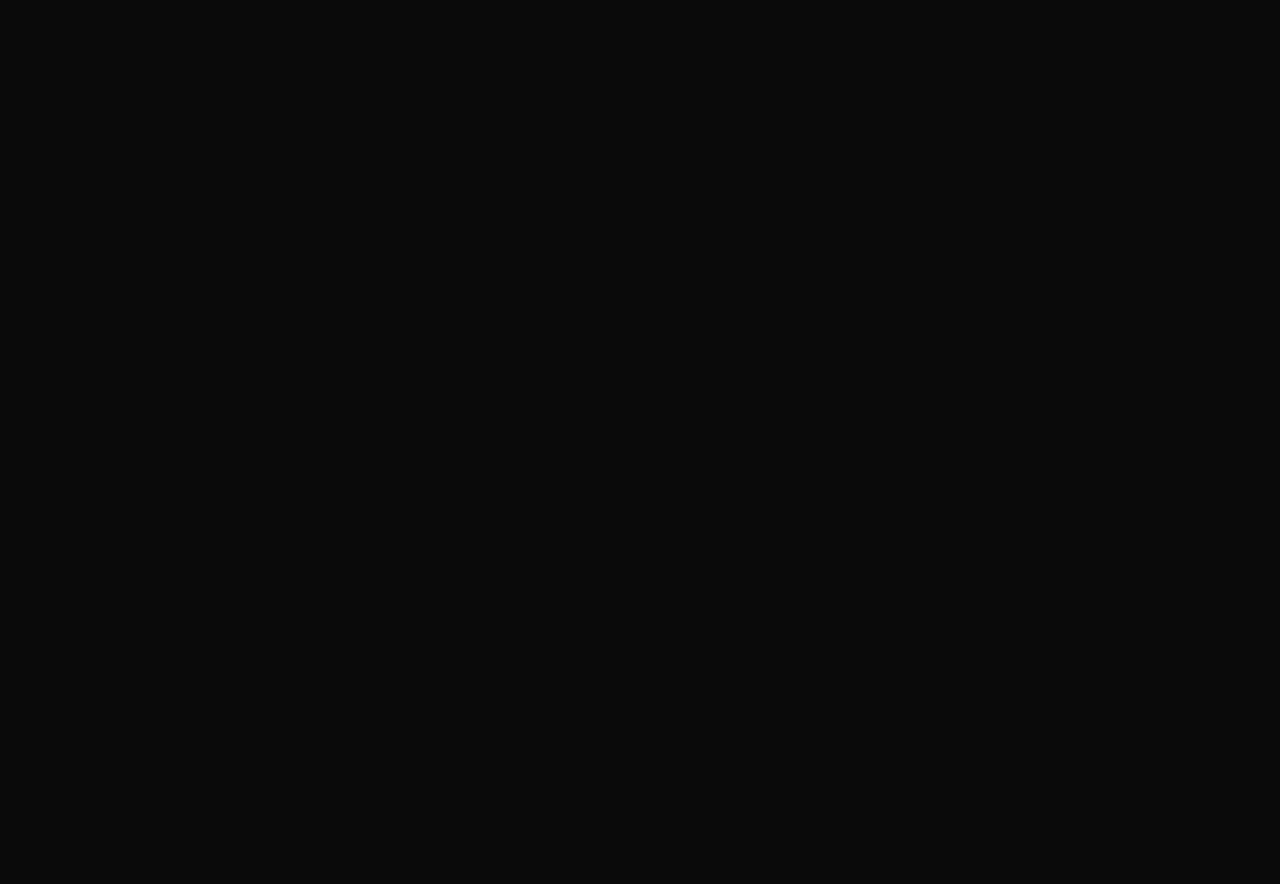
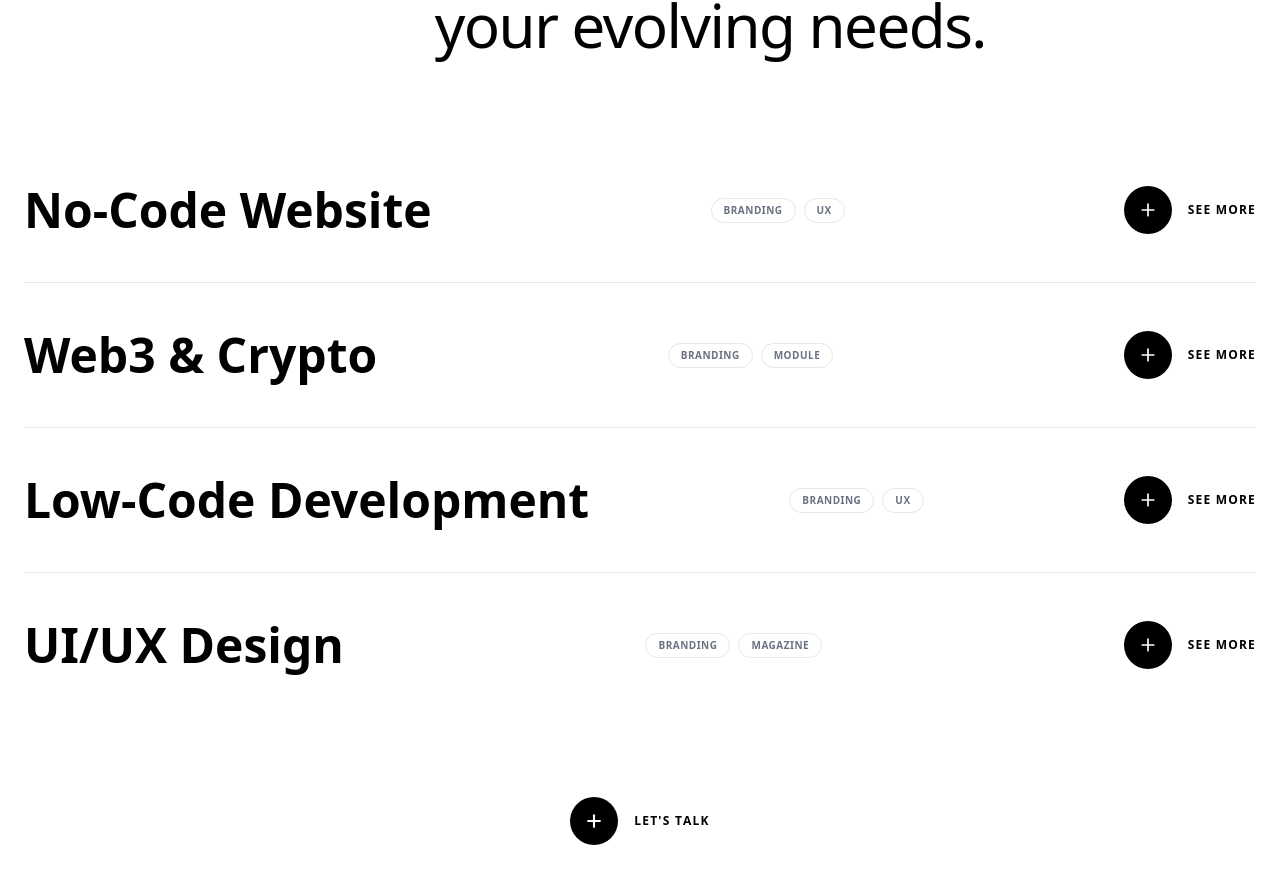
Before and after one commit to nasim-ferdous/sm-task, a Next.js app: page / in a window 1280 px wide. Shown: the part 4779-5663 px from the top of the page. Before the commit the page ends 4387 px from the top, so only its background shows below. Built offline with nearby package versions, Linux system fonts and the light colour scheme.

Commit message:
added expertise section

```diff
--- a/src/app/page.tsx
+++ b/src/app/page.tsx
@@ -1,4 +1,5 @@
 import About from "@/components/About";
+import Expertise from "@/components/Expertise";
 import Hero from "@/components/Hero";
 import Portfolio from "@/components/Portfolio";
 import Services from "@/components/Services";
@@ -9,6 +10,7 @@ export default function Home() {
       <Hero></Hero>
       <About></About>
       <Portfolio></Portfolio>
+      <Expertise></Expertise>
     </div>
   );
 }
--- /dev/null
+++ b/src/components/Expertise.tsx
@@ -0,0 +1,195 @@
+"use client";
+import { motion, AnimatePresence } from "framer-motion";
+import { Plus, Minus } from "lucide-react";
+import React, { useState } from "react";
+
+const expertiseItems = [
+  {
+    id: "no-code",
+    title: "No-Code Website",
+    tags: ["BRANDING", "UX"],
+    desc: "From brand strategy to immersive digital experiences, we offer end-to-end creative solutions tailored to modern web construction.",
+    img: "https://images.unsplash.com/photo-1581291518857-4e27b48ff24e?q=80&w=600&auto=format&fit=crop",
+  },
+  {
+    id: "web3",
+    title: "Web3 & Crypto",
+    tags: ["BRANDING", "MODULE", "PRODUCT", "UX", "WEBSITE"],
+    desc: "From brand strategy to immersive digital experiences, we offer end-to-end creative solutions for decentralized finance and blockchain applications.",
+    img: "https://plus.unsplash.com/premium_photo-1671739624001-151d5926b484?q=80&w=1032&auto=format&fit=crop&ixlib=rb-4.1.0&ixid=M3wxMjA3fDB8MHxwaG90by1wYWdlfHx8fGVufDB8fHx8fA%3D%3D",
+  },
+  {
+    id: "low-code",
+    title: "Low-Code Development",
+    tags: ["BRANDING", "UX"],
+    desc: "We leverage modern low-code platforms to accelerate development timelines while maintaining design integrity and functional complexity.",
+    img: "https://images.unsplash.com/photo-1517694712202-14dd9538aa97?q=80&w=600&auto=format&fit=crop",
+  },
+  {
+    id: "uiux",
+    title: "UI/UX Design",
+    tags: ["BRANDING", "MAGAZINE", "PRODUCT", "UX", "WEBSITE"],
+    desc: "Our user-centric design approach focuses on creating intuitive, engaging, and accessible interfaces that convert users into loyal customers.",
+    img: "https://images.unsplash.com/photo-1587440871875-191322ee64b0?q=80&w=600&auto=format&fit=crop",
+  },
+];
+
+export default function Expertise() {
+  const [expandedId, setExpandedId] = useState<string | null>(null);
+
+  const toggleAccordion = (id: string) => {
+    setExpandedId((prev) => (prev === id ? null : id));
+  };
+
+  // Staggered Text Logic for "LET'S TALK" (Same as MORE WORKS)
+  const buttonText = "LET'S TALK";
+  const letterVariants = {
+    initial: { opacity: 1, y: 0 },
+    hover: (i: number) => ({
+      opacity: [0, 1],
+      y: [10, 0],
+      transition: { delay: i * 0.04, duration: 0.3, ease: "easeOut" },
+    }),
+  };
+
+  return (
+    <section className="py-24 bg-white text-black w-full border-t border-gray-200">
+      <div className="max-w-[1400px] mx-auto px-6">
+        {/* Top Header Label from image_8.png */}
+        <div className="mb-12">
+          <span className="text-[10px] uppercase tracking-[0.3em] font-bold text-gray-500">
+            OUR EXPERTISE
+          </span>
+          <div className="h-[1px] w-full bg-gray-200 mt-4" />
+        </div>
+
+        <div className="flex flex-col md:flex-row justify-end mb-20">
+          <div className="md:w-2/3">
+            <h2 className="text-4xl md:text-6xl font-medium leading-[1.1] tracking-tight">
+              Here to help with everything from small updates to full-scale
+              redesigns, tailored to your evolving needs.
+            </h2>
+          </div>
+        </div>
+
+        <div className="space-y-0 mt-16">
+          {expertiseItems.map((item) => {
+            const isExpanded = expandedId === item.id;
+
+            return (
+              <div
+                key={item.id}
+                className="border-t border-gray-200 first:border-t-0"
+              >
+                {/* Accordion Header (Always visible) */}
+                <div
+                  className="py-12 flex flex-wrap items-center justify-between cursor-pointer gap-y-4"
+                  onClick={() => toggleAccordion(item.id)}
+                >
+                  <h3 className="text-4xl md:text-5xl font-bold text-black group hover:text-gray-600 transition-colors">
+                    {item.title}
+                  </h3>
+
+                  {/* Collapsed Tags (only visible when collapsed) */}
+                  <div
+                    className={`flex flex-wrap gap-2 transition-opacity duration-300 ${isExpanded ? "opacity-0 h-0 w-0" : "opacity-100"}`}
+                  >
+                    {item.tags.slice(0, 2).map((tag) => (
+                      <span
+                        key={tag}
+                        className="text-[10px] font-bold tracking-wider border border-gray-200 px-3 py-1 rounded-full text-gray-500 uppercase"
+                      >
+                        {tag}
+                      </span>
+                    ))}
+                  </div>
+
+                  {/* Icon Circle Box */}
+                  <div className="flex items-center gap-4">
+                    <div className="w-12 h-12 rounded-full bg-black text-white flex items-center justify-center transition-transform duration-300 group-hover:scale-110">
+                      {isExpanded ? <Minus size={20} /> : <Plus size={20} />}
+                    </div>
+                    <span className="text-xs uppercase font-semibold tracking-widest text-black">
+                      SEE MORE
+                    </span>
+                  </div>
+                </div>
+
+                <AnimatePresence>
+                  {isExpanded && (
+                    <motion.div
+                      initial={{ height: 0, opacity: 0 }}
+                      animate={{ height: "auto", opacity: 1 }}
+                      exit={{ height: 0, opacity: 0 }}
+                      transition={{ duration: 0.5, ease: [0.33, 1, 0.68, 1] }}
+                      className="overflow-hidden pb-12"
+                    >
+                      <div className="grid grid-cols-1 md:grid-cols-12 gap-12 pt-8">
+                        {/* Tags and Description */}
+                        <div className="md:col-span-6 space-y-6">
+                          <div className="flex flex-wrap gap-2">
+                            {item.tags.map((tag) => (
+                              <span
+                                key={tag}
+                                className="text-[10px] font-bold tracking-wider border border-gray-200 px-3 py-1 rounded-full text-gray-500 uppercase"
+                              >
+                                {tag}
+                              </span>
+                            ))}
+                          </div>
+                          <p className="text-lg text-gray-600 leading-relaxed max-w-xl">
+                            {item.desc}
+                          </p>
+                        </div>
+
+                        <div className="md:col-span-6 flex md:justify-end">
+                          <motion.div
+                            initial={{ opacity: 0, y: 20 }}
+                            animate={{ opacity: 1, y: 0 }}
+                            transition={{ delay: 0.2 }}
+                            className="w-full max-w-sm overflow-hidden rounded-3xl aspect-[1.2/1] bg-gray-100"
+                          >
+                            <img
+                              src={item.img}
+                              alt={item.title}
+                              className="w-full h-full object-cover"
+                            />
+                          </motion.div>
+                        </div>
+                      </div>
+                    </motion.div>
+                  )}
+                </AnimatePresence>
+              </div>
+            );
+          })}
+        </div>
+
+        <div className="flex justify-center mt-20">
+          <motion.button
+            initial="initial"
+            whileHover="hover"
+            className="group flex items-center gap-4 text-xs uppercase font-semibold tracking-widest"
+          >
+            <div className="w-12 h-12 rounded-full bg-black text-white flex items-center justify-center transition-transform group-hover:rotate-90 group-hover:bg-primary transition-all duration-300">
+              <Plus size={20} strokeWidth={2.5} />
+            </div>
+
+            <span className="flex">
+              {buttonText.split("").map((char, i) => (
+                <motion.span
+                  key={i}
+                  custom={i}
+                  variants={letterVariants}
+                  className="inline-block"
+                >
+                  {char === " " ? "\u00A0" : char}
+                </motion.span>
+              ))}
+            </span>
+          </motion.button>
+        </div>
+      </div>
+    </section>
+  );
+}
```
